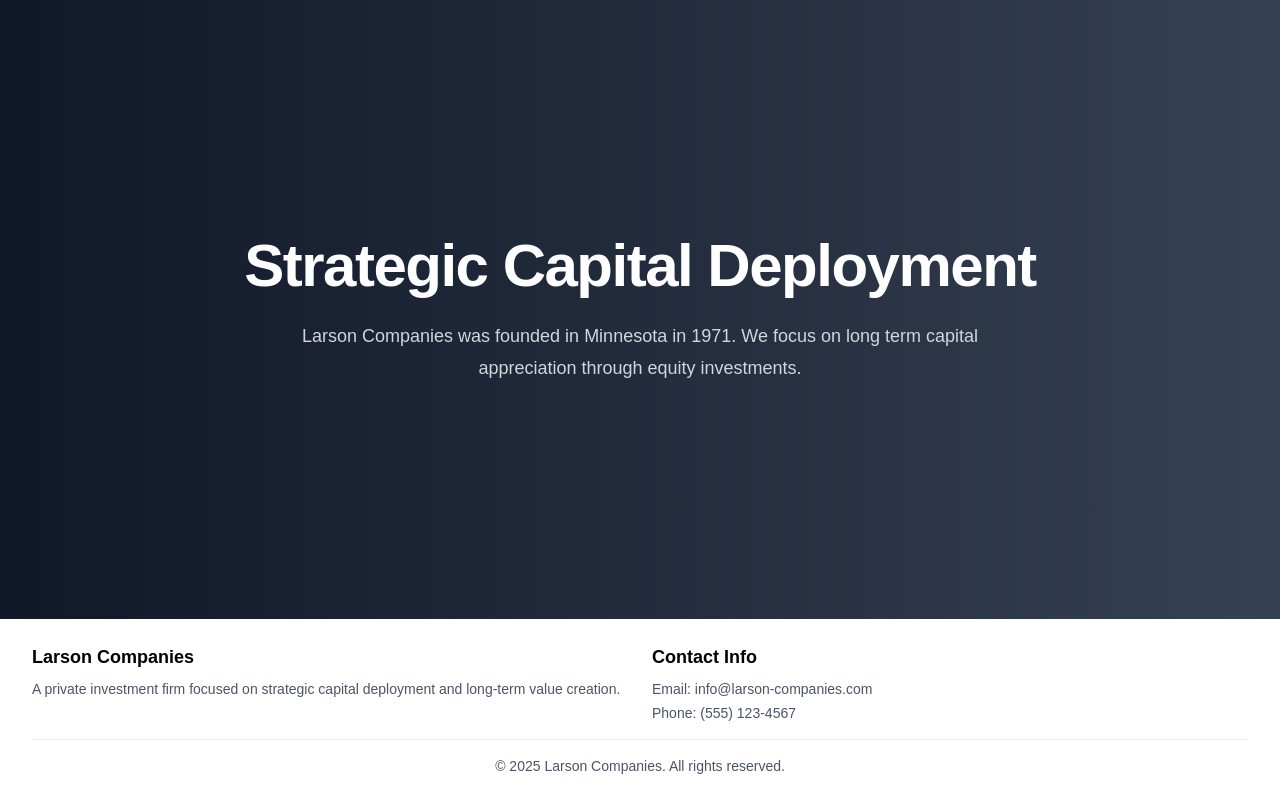
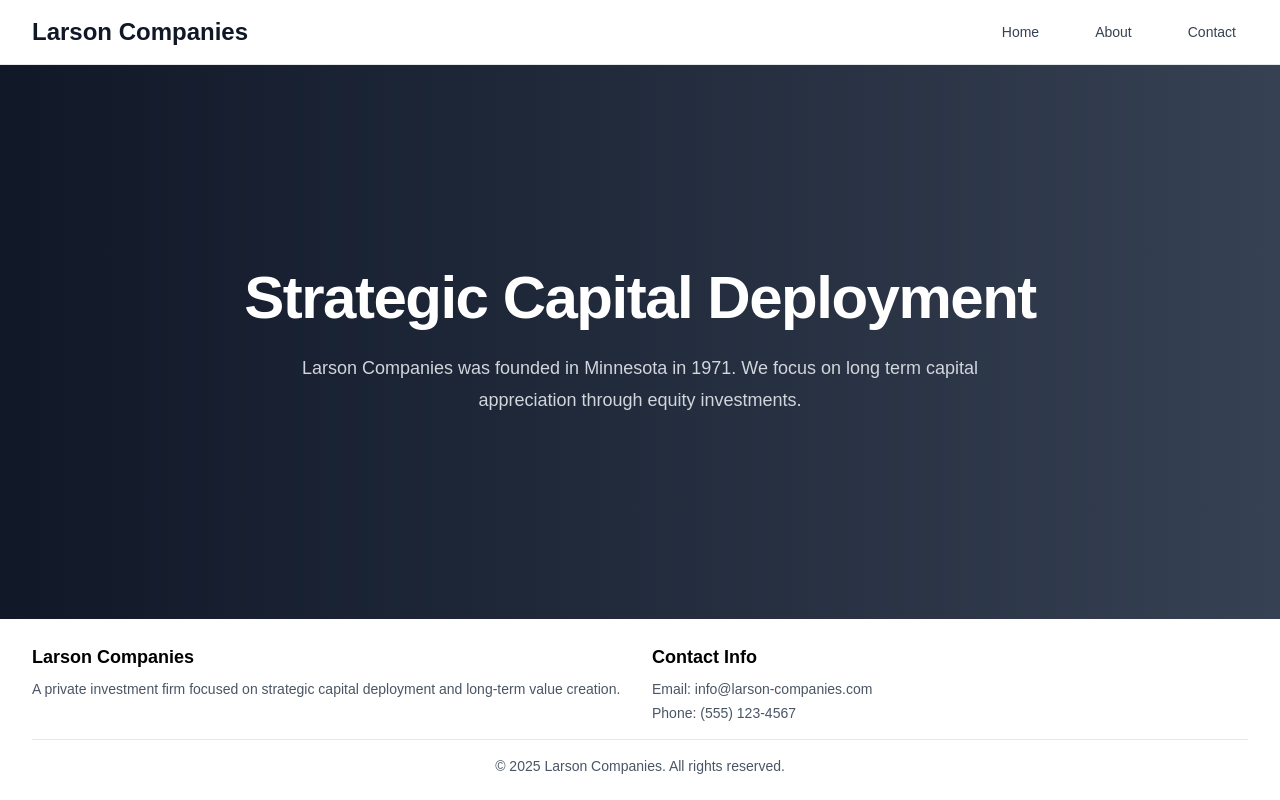
Before and after one commit to cliffordtraff/Larson-Companies, a Next.js app: page / in a window 1280 px wide. Built offline with nearby package versions, Linux system fonts and the light colour scheme.

Commit message:
Add header navigation back to website

```diff
--- a/src/app/layout.tsx
+++ b/src/app/layout.tsx
@@ -1,6 +1,7 @@
 import type { Metadata } from "next";
 import { Geist, Geist_Mono } from "next/font/google";
 import "./globals.css";
+import Header from "@/components/Header";
 import Footer from "@/components/Footer";
 
 const geistSans = Geist({
@@ -29,6 +30,7 @@
         className={`${geistSans.variable} ${geistMono.variable} antialiased bg-white`}
       >
         <div className="h-screen flex flex-col">
+          <Header />
           <main className="flex-1">
             {children}
           </main>
--- /dev/null
+++ b/src/components/Header.tsx
@@ -0,0 +1,101 @@
+'use client'
+
+import Link from 'next/link'
+import { useState } from 'react'
+
+export default function Header() {
+  const [isMenuOpen, setIsMenuOpen] = useState(false)
+
+  return (
+    <header className="bg-white shadow-sm border-b border-gray-200">
+      <div className="max-w-7xl mx-auto px-4 sm:px-6 lg:px-8">
+        <div className="flex justify-between items-center h-16">
+          <div className="flex items-center">
+            <Link href="/" className="text-2xl font-bold text-gray-900">
+              Larson Companies
+            </Link>
+          </div>
+
+          <nav className="hidden md:flex space-x-8">
+            <Link
+              href="/"
+              className="text-gray-700 hover:text-gray-900 px-3 py-2 text-sm font-medium transition-colors"
+            >
+              Home
+            </Link>
+            <Link
+              href="/about"
+              className="text-gray-700 hover:text-gray-900 px-3 py-2 text-sm font-medium transition-colors"
+            >
+              About
+            </Link>
+            <Link
+              href="/contact"
+              className="text-gray-700 hover:text-gray-900 px-3 py-2 text-sm font-medium transition-colors"
+            >
+              Contact
+            </Link>
+          </nav>
+
+          <div className="md:hidden">
+            <button
+              onClick={() => setIsMenuOpen(!isMenuOpen)}
+              className="text-gray-700 hover:text-gray-900 focus:outline-none focus:text-gray-900"
+            >
+              <svg
+                className="h-6 w-6"
+                fill="none"
+                viewBox="0 0 24 24"
+                stroke="currentColor"
+              >
+                {isMenuOpen ? (
+                  <path
+                    strokeLinecap="round"
+                    strokeLinejoin="round"
+                    strokeWidth={2}
+                    d="M6 18L18 6M6 6l12 12"
+                  />
+                ) : (
+                  <path
+                    strokeLinecap="round"
+                    strokeLinejoin="round"
+                    strokeWidth={2}
+                    d="M4 6h16M4 12h16M4 18h16"
+                  />
+                )}
+              </svg>
+            </button>
+          </div>
+        </div>
+
+        {isMenuOpen && (
+          <div className="md:hidden">
+            <div className="px-2 pt-2 pb-3 space-y-1 sm:px-3 border-t border-gray-200">
+              <Link
+                href="/"
+                className="text-gray-700 hover:text-gray-900 block px-3 py-2 text-base font-medium"
+                onClick={() => setIsMenuOpen(false)}
+              >
+                Home
+              </Link>
+              <Link
+                href="/about"
+                className="text-gray-700 hover:text-gray-900 block px-3 py-2 text-base font-medium"
+                onClick={() => setIsMenuOpen(false)}
+              >
+                About
+              </Link>
+              <Link
+                href="/contact"
+                className="text-gray-700 hover:text-gray-900 block px-3 py-2 text-base font-medium"
+                onClick={() => setIsMenuOpen(false)}
+              >
+                Contact
+              </Link>
+            </div>
+          </div>
+        )}
+      </div>
+    </header>
+  )
+}
```
